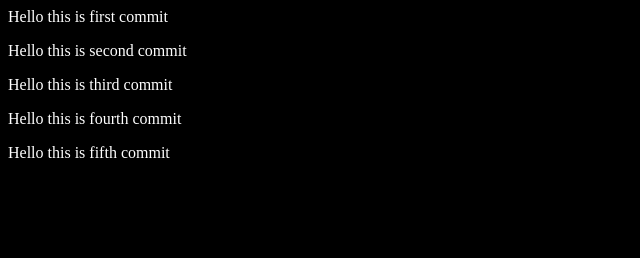
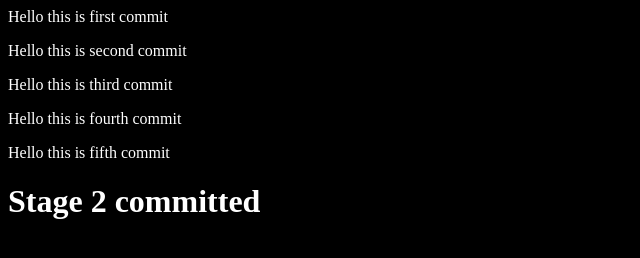
Before and after one commit to mazhar647/python-tutorials, a plain HTML site: page index.html in a window 1280 px wide. Shown: the whole page, without its empty margins (0-640 px from the left). Drawn offline with Linux system fonts and the light colour scheme.

Commit message:
Update index.html in stage2

```diff
--- a/index.html
+++ b/index.html
@@ -5,6 +5,8 @@
     <p>Hello this is third commit</p>
     <p>Hello this is fourth commit</p>
     <p>Hello this is fifth commit</p>
+
+        <h1>Stage 2 committed</h1>
     </body>
     <style>
         body {
```
